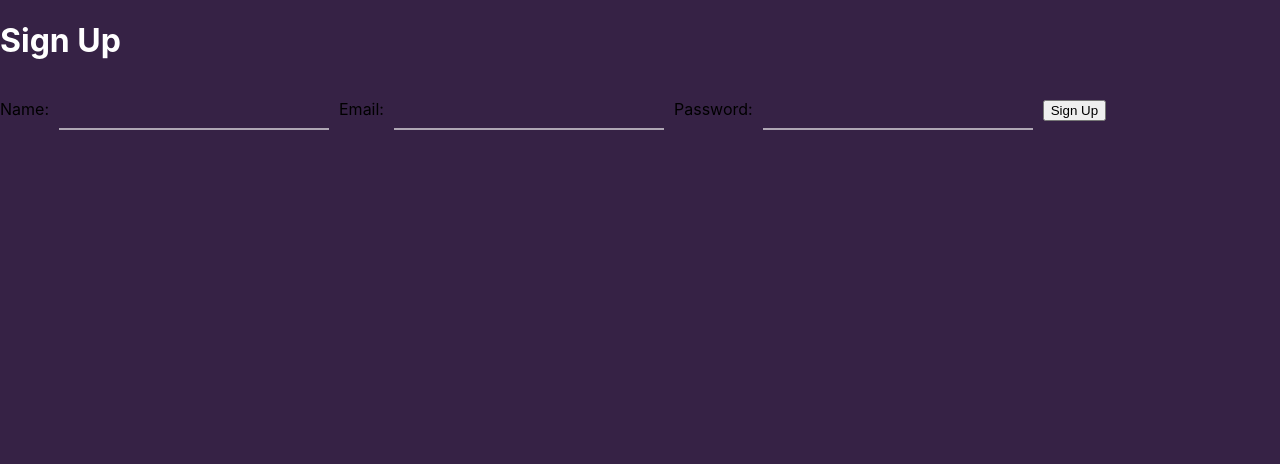
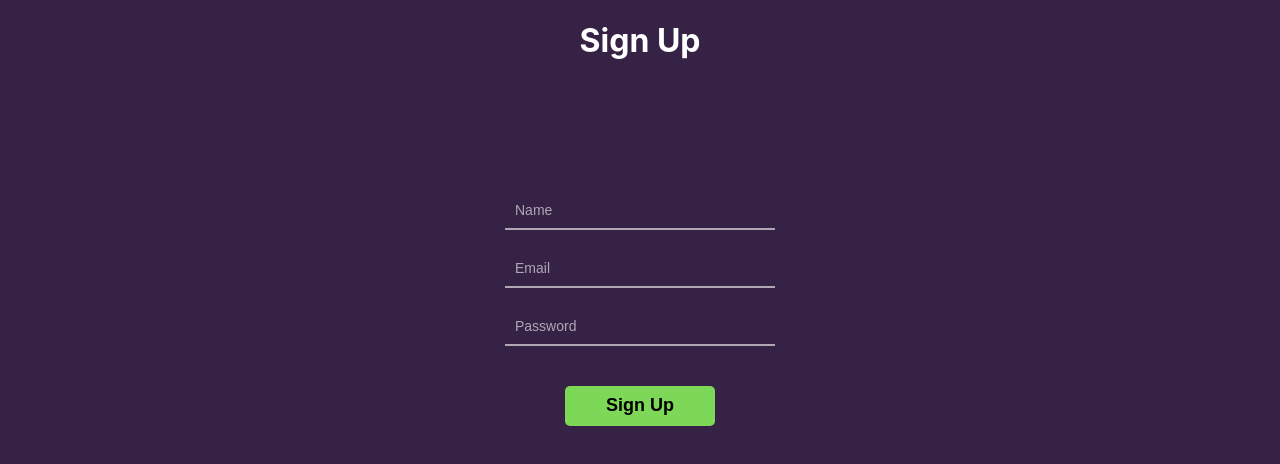
Before and after one commit to johnmuir2001/taskManager, a React (Create React App) app: page /signUp in a window 1280 px wide. Shown: the top 464 px of the page. Built offline with nearby package versions, Linux system fonts and the light colour scheme.

Commit message:
css for sign up page added

```diff
--- a/src/components/Signup.js
+++ b/src/components/Signup.js
@@ -34,18 +34,15 @@ class Signup extends Component {
       <div className="background">
         <h1>Sign Up</h1>
         <div className="SignUp">
-          <label>Name:</label>
-          <input type="text" name="signUpName" value={this.state.signUpName} onChange={this.handleChange}></input>
-          <label>Email:</label>
-          <input type="text" name="signUpEmail" value={this.state.signUpEmail} onChange={this.handleChange}></input>
-          <label>Password:</label>
+          <input type="text" name="signUpName" value={this.state.signUpName} onChange={this.handleChange} placeholder="Name"></input>
+          <input type="text" name="signUpEmail" value={this.state.signUpEmail} onChange={this.handleChange} placeholder="Email"></input>
           <input
             type="text"
             name="signUpPassword"
             value={this.state.signUpPassword}
-            onChange={this.handleChange}
+            onChange={this.handleChange} placeholder="Password"
           ></input>
-          <button onClick={this.handleSignUp}>
+          <button className="continue"onClick={this.handleSignUp}>
             <Link to="/TodoPage">Sign Up</Link>
           </button>
         </div>
--- a/src/css/signup.css
+++ b/src/css/signup.css
@@ -0,0 +1,65 @@
+.body{
+    background-color: #362245;
+}
+
+h1{
+    color: white;
+}
+
+.SignUp{
+    display: flex;
+    justify-content: center;
+    align-items: center;
+    flex-direction: column;
+    margin-top: 100px;
+}
+
+
+.background{
+    height: 100vh;
+    width: 100vw;
+    display: flex;
+    flex-direction: column;
+    align-items: center;
+}
+
+input{
+    margin: 10px;
+    padding: 10px;
+    width: 250px;
+    font-size: 14px;
+    color: white;
+    background-color: #362245;
+    border: 0;
+    border-bottom: 2px solid rgba(255, 255, 255, 0.6);
+}
+
+.signup{
+    background: none;
+    border: 0;
+    font-size: 15px;
+    border-bottom: 1px solid white;
+}
+
+input::placeholder {
+    color: white;
+    opacity: 0.6;
+}
+
+.continue{
+    margin: 30px;
+    height: 40px;
+    width: 150px;
+    font-size: 18px;
+    font-weight: 700;
+    border-radius: 5px;
+    border: 0;
+    background-color: #7ED857;
+    color: white;
+}
+.continue:hover{
+    background-color: rgb(165, 241, 132);
+}
+a:visited {
+    color: white;
+}
```
